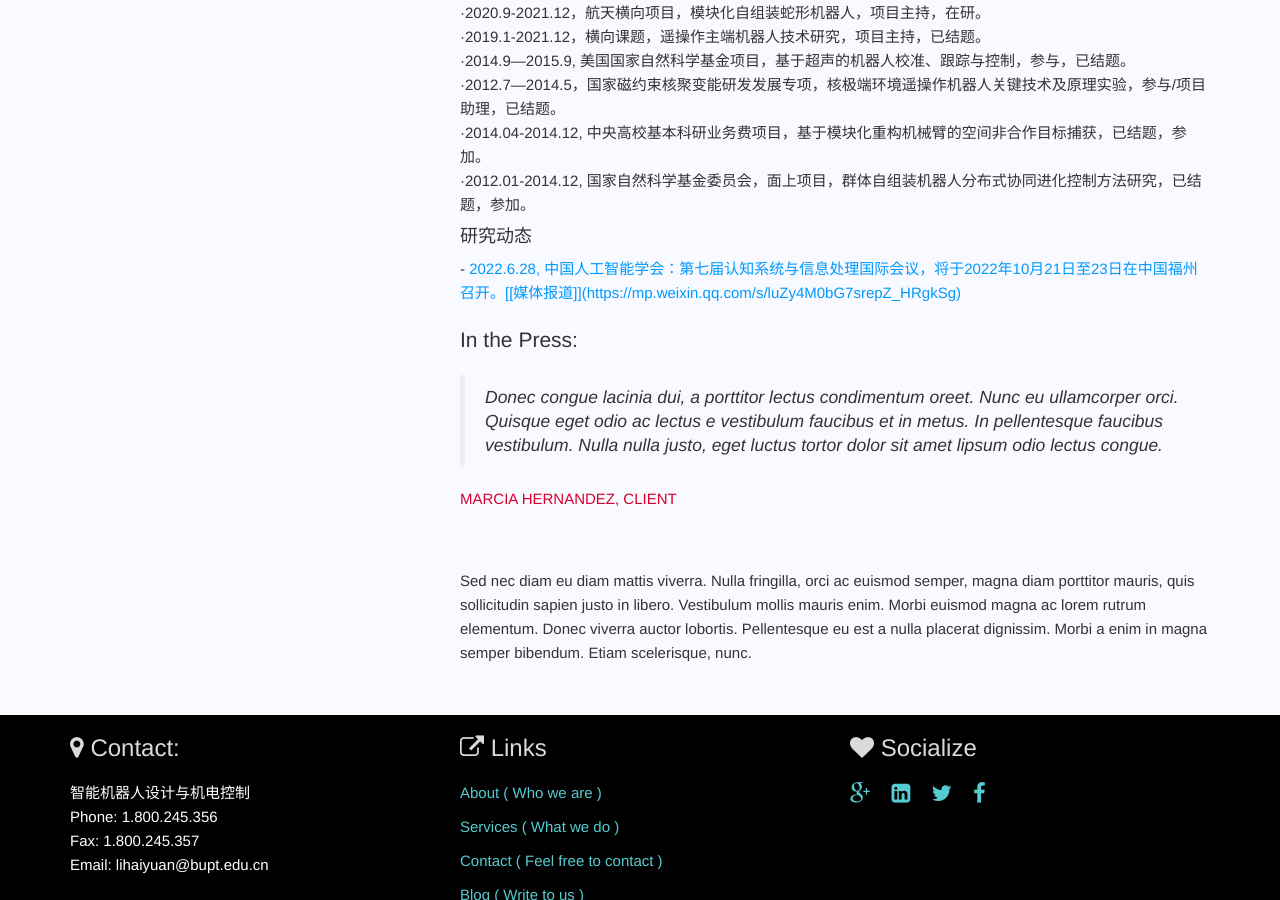
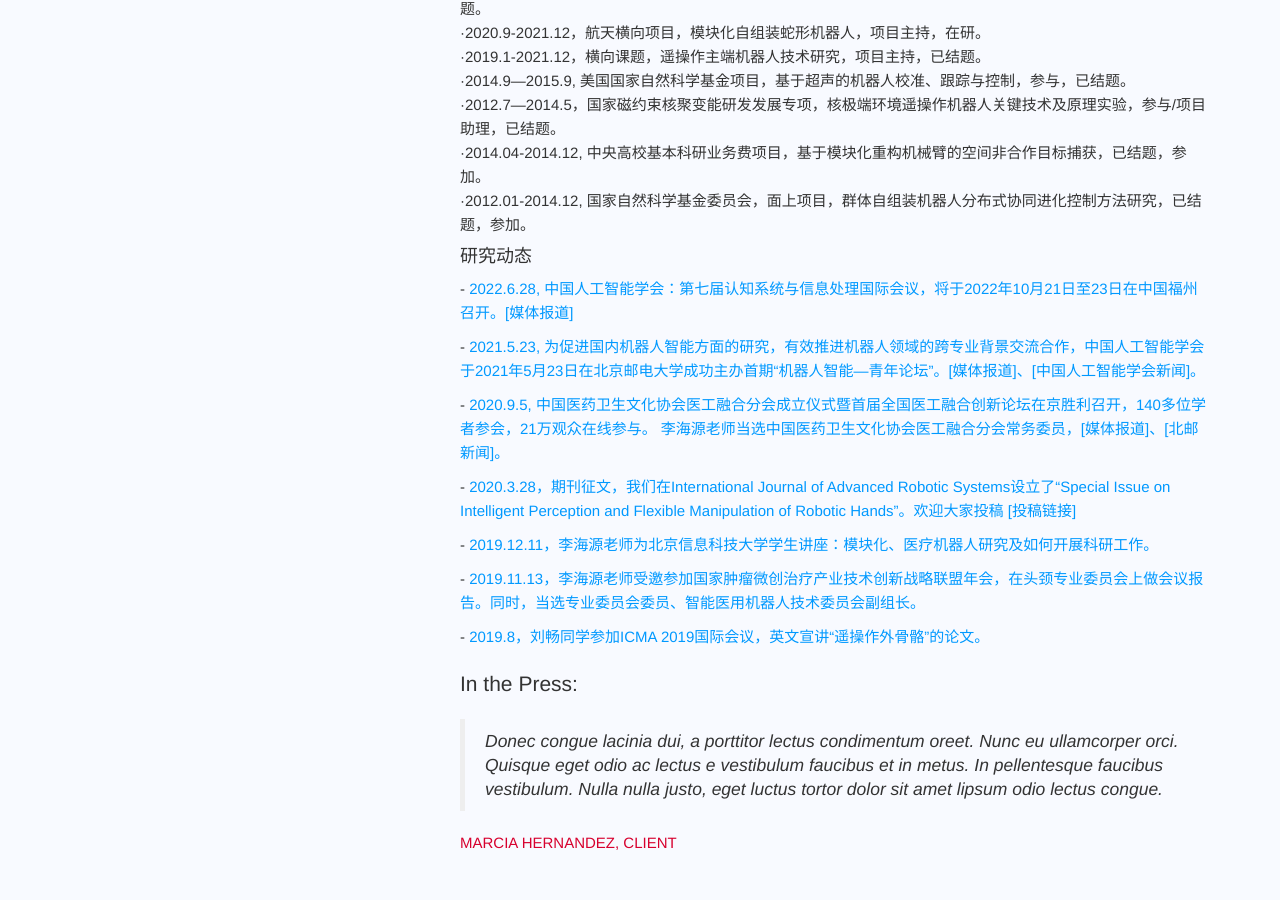
Before and after one commit to ljfnb66/ljfnb66.github.io, a Jekyll site: the page built from about.html, in a window 1280 px wide and 900 px high, scrolled down 2766 px. Built offline with Jekyll 4.4.1, drawn with Linux system fonts in a browser that asks for light colours; some of the changed text lies outside the part shown.

Commit message:
edit about edge

```diff
--- a/about.html
+++ b/about.html
@@ -93,13 +93,17 @@ permalink: /about
         <h4>主讲课程</h4>
         <p>
           本科课程：<br>
-          ·机器人控制系统设计，24学时/1.5学分，专业课，必修课，本科生大三<br>
-          ·微机原理与接口技术，48学时/3学分，专业基础课，必修课，本科大三<br>
-          ·电工电子（下），48学时/3学分，专业基础课，必修课，本科大二<br>
-          ·现场总线与控制网络，32学时/2学分，专业课，必修课，本科大三<br>
-          ·智能机器人系统，32学时/2学分，专业课，选修课，本科大三<br>
+          <ul class="course-list">
+            <li>机器人控制系统设计，24学时/1.5学分，专业课，必修课，本科生大三</li>
+            <li>微机原理与接口技术，48学时/3学分，专业基础课，必修课，本科大三</li>
+            <li>电工电子（下），48学时/3学分，专业基础课，必修课，本科大二</li>
+            <li>现场总线与控制网络，32学时/2学分，专业课，必修课，本科大三</li>
+            <li>智能机器人系统，32学时/2学分，专业课，选修课，本科大三</li>
+          </ul>
           研究生课程：<br>
-          ·机器人操作系统与控制算法， 32学时/2学分，研一<br>
+          <ul class="course-list">
+            <li>机器人操作系统与控制算法，32学时/2学分，研一</li>
+          </ul>
         </p>
 
         <!-- 第三个小标题 -->
@@ -125,10 +129,27 @@ permalink: /about
         </p>
 
         <h4>研究动态</h4>
-        <p>
-          - <span style="color:#0099ff;">2022.6.28, 中国人工智能学会：第七届认知系统与信息处理国际会议，将于2022年10月21日至23日在中国福州召开。[[媒体报道]](https://mp.weixin.qq.com/s/luZy4M0bG7srepZ_HRgkSg)</span>
-
-        </p>
+          <p>
+            - <span style="color:#0099ff;">2022.6.28, 中国人工智能学会：第七届认知系统与信息处理国际会议，将于2022年10月21日至23日在中国福州召开。<a href="https://mp.weixin.qq.com/s/luZy4M0bG7srepZ_HRgkSg" style="color:#0099ff;">[媒体报道]</a></span>
+          </p>
+          <p>
+            - <span style="color:#0099ff;">2021.5.23, 为促进国内机器人智能方面的研究，有效推进机器人领域的跨专业背景交流合作，中国人工智能学会于2021年5月23日在北京邮电大学成功主办首期“机器人智能—青年论坛”。<a href="https://www.163.com/dy/article/GAUASSSU0511PEBT.html" style="color:#0099ff;">[媒体报道]</a>、<a href="http://caai.cn/index.php?s=/home/article/detail/id/1333.html" style="color:#0099ff;">[中国人工智能学会新闻]</a>。</span>
+          </p>
+          <p>
+            - <span style="color:#0099ff;">2020.9.5, 中国医药卫生文化协会医工融合分会成立仪式暨首届全国医工融合创新论坛在京胜利召开，140多位学者参会，21万观众在线参与。 李海源老师当选中国医药卫生文化协会医工融合分会常务委员，<a href="http://finance.ifeng.com/c/7zZbLHubnMY" style="color:#0099ff;">[媒体报道]</a>、<a href="https://www.bupt.edu.cn/info/1051/83335.htm" style="color:#0099ff;">[北邮新闻]</a>。</span>
+          </p>
+          <p>
+            - <span style="color:#0099ff;">2020.3.28，期刊征文，我们在International Journal of Advanced Robotic Systems设立了“Special Issue on Intelligent Perception and Flexible Manipulation of Robotic Hands”。欢迎大家投稿 <a href="https://journals.sagepub.com/page/arx/open-special-issues/intelligent-perception-and-flexible-manipulation-of-robotic-hand" style="color:#0099ff;">[投稿链接]</a></span>
+          </p>
+          <p>
+            - <span style="color:#0099ff;">2019.12.11，李海源老师为北京信息科技大学学生讲座：模块化、医疗机器人研究及如何开展科研工作。</span>
+          </p>
+          <p>
+            - <span style="color:#0099ff;">2019.11.13，李海源老师受邀参加国家肿瘤微创治疗产业技术创新战略联盟年会，在头颈专业委员会上做会议报告。同时，当选专业委员会委员、智能医用机器人技术委员会副组长。</span>
+          </p>
+          <p>
+            - <span style="color:#0099ff;">2019.8，刘畅同学参加ICMA 2019国际会议，英文宣讲“遥操作外骨骼”的论文。</span>
+          </p>
 
         <h3 class="lead"id="anchor3">In the Press:</h3>
         <blockquote>
```
